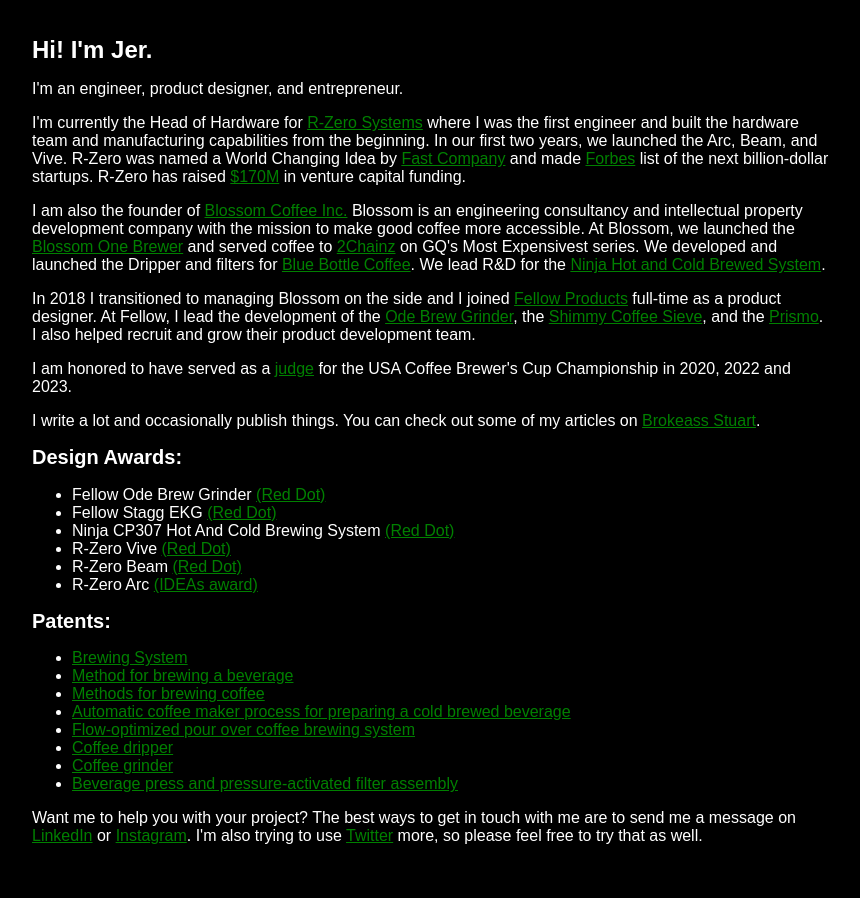
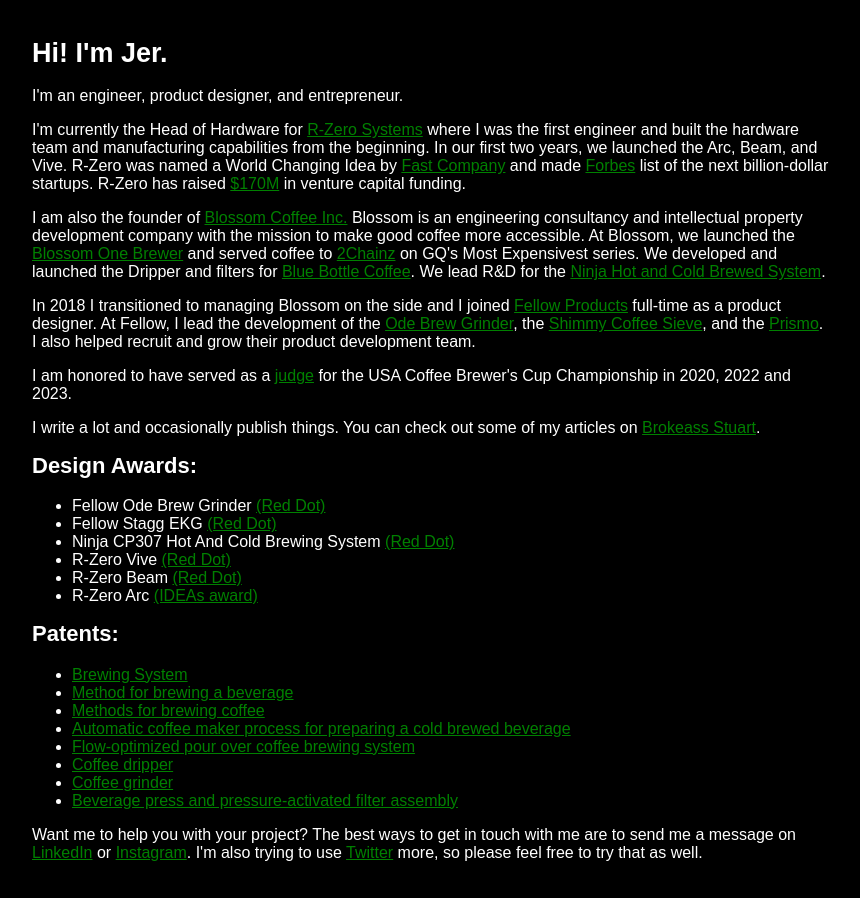
Before and after one commit to jkuempel/jkuempel.github.io, a plain HTML site: page index.html in a window 1280 px wide. Shown: the whole page, without its empty margins (208-1068 px from the left). Drawn offline with Linux system fonts and the light colour scheme.

Commit message:
Update style.css to increase font size

```diff
--- a/style.css
+++ b/style.css
@@ -16,12 +16,12 @@
 }
 
 h1 {
-    font-size: 24px;
+    font-size: 27px;
     color: white; /* Additional rule to ensure h1 text is white */
 }
 
 h2 {
-    font-size: 20px;
+    font-size: 22px;
     margin-top: 0;
     color: white; /* Additional rule to ensure h2 text is white */
 }
```
